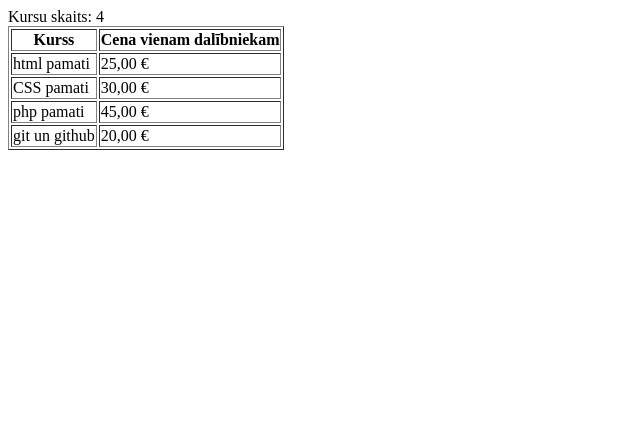
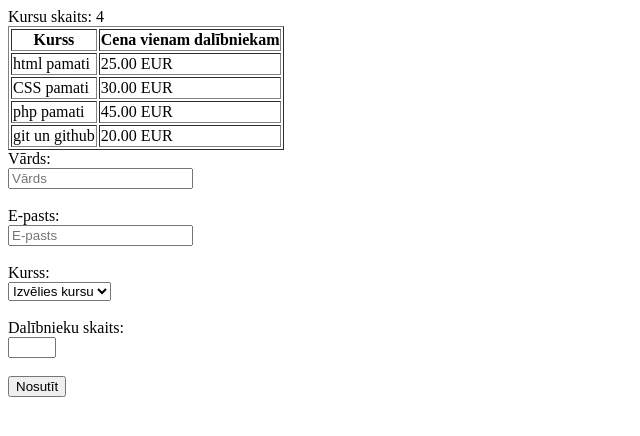
Before and after one commit to maiklijs/Maik_pd__10_05, a PHP site: page / in a window 1280 px wide. Shown: the top 436 px of the page, without its empty margins (0-640 px from the left). Run offline with PHP 8.4, Linux system fonts and the light colour scheme.

Commit message:
Beidzot pabeidzu smirdigo select tabulu

```diff
--- a/Php_11_03/index.php
+++ b/Php_11_03/index.php
@@ -24,12 +24,35 @@
     <?php foreach ($kursi as $kurs) { ?>
         <tr>
             <td><?php echo $kurs["nosaukums"]; ?></td>
-            <td><?php echo number_format($kurs["cena"], 2, ",", " "); ?> €</td>
+            <td><?php echo number_format($kurs["cena"], 2, ".", ' '); ?> EUR</td>
         </tr>
 <?php
      }
 ?>
 </table>
 
+<form method="POST" action="">
+    <label for="vards">Vārds:</label><br>
+<input type="text" name="vards" id="vards" placeholder="Vārds" required><br><br>
+
+<label for="epasts">E-pasts:</label><br>
+<input type="email" name="epasts" id="epasts" placeholder="E-pasts" required><br><br>
+
+<label for="kurss">Kurss:</label><br>
+<select name="kurss" id="kursuIzvele" required>
+    <option value="" disabled selected>Izvēlies kursu</option>
+    <?php foreach($kursi as $k) { ?>
+    <option value="<?php echo $k["kurss"] ?>"><?php echo $k["nosaukums"]?></option>
+
+<?php    } ?>
+</select><br><br>
+
+<label for="skaits">Dalībnieku skaits:</label><br>
+<input type="number" name="skaits" required min="1" max="5"><br><br>
+
+</form>
+<button type="submit">Nosutīt</button>
+
+
 </body>
 </html>
```
